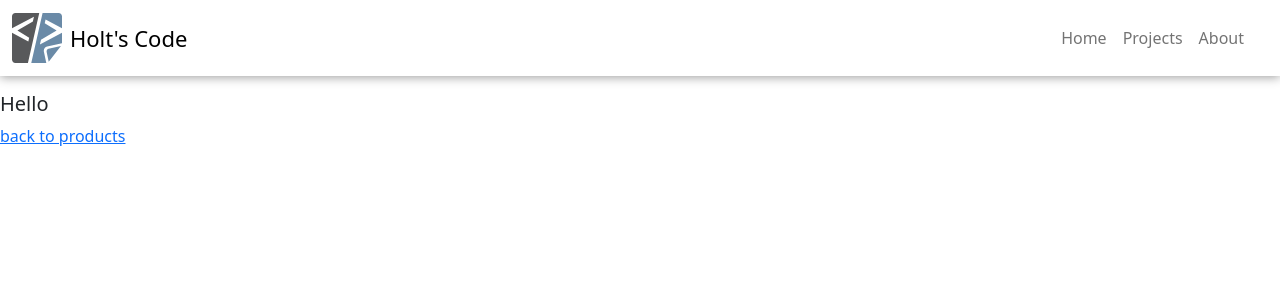
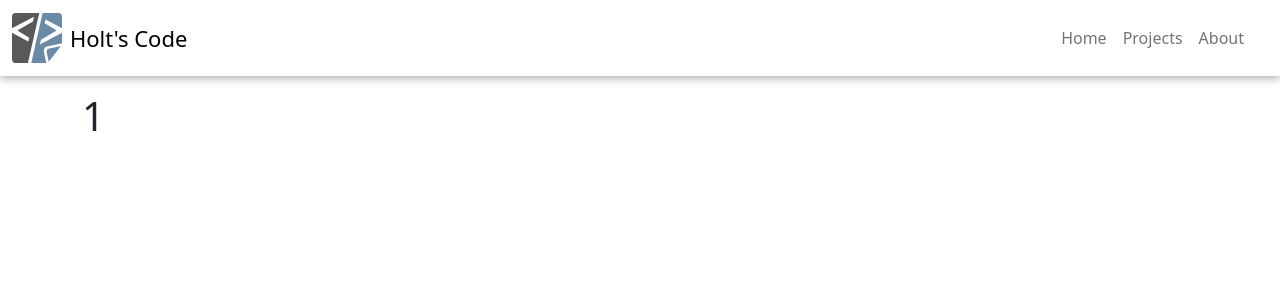
Before and after one commit to jholt33/holts-code, a React (Create React App) app: page /projects/1 in a window 1280 px wide. Shown: the top 300 px of the page. Built offline with nearby package versions, Linux system fonts and the light colour scheme.

Commit message:
Get id working on UI

```diff
--- a/src/App.js
+++ b/src/App.js
@@ -14,9 +14,8 @@ function App() {
         <Route path="/" element={<Layout />}>
           <Route path="/" element={<Home />} />
 
-          <Route path="projects" element={<Projects />}></Route>
-
-          <Route path="projects/:productId" element={<SingleProject />} />
+          <Route path="projects" element={<Projects />} />
+          <Route path="/projects/:productId" element={<SingleProject />} />
           <Route path="about" element={<About />} />
         </Route>
       </Routes>
--- a/src/pages/Projects.js
+++ b/src/pages/Projects.js
@@ -3,9 +3,10 @@ import Card from "react-bootstrap/Card";
 import products from "../data";
 import Row from "react-bootstrap/Row";
 import Col from "react-bootstrap/Col";
-import { Link } from "react-router-dom";
+// import { Link } from "react-router-dom";
+import { LinkContainer } from "react-router-bootstrap";
 
-const Projects = () => {
+function Projects() {
   return (
     <section className="container">
       <h1>Projects</h1>
@@ -21,14 +22,15 @@ const Projects = () => {
       <Row>
         {products.map((product) => {
           return (
-            <Col md={4}>
-              <Card key={product.id} className="my-3">
+            <Col md={4} key={product.id}>
+              <Card className="my-3">
                 <Card.Img variant="top" src={product.image} />
                 <Card.Body>
                   <Card.Title>{product.name}</Card.Title>
                   <Card.Text>{product.content}</Card.Text>
-                  <Button>Go somewhere</Button>
-                  <Link to={`/projects/${product.id}`}>more info</Link>
+                  <LinkContainer to={`/projects/${product.id}`}>
+                    <Button>Go somewhere</Button>
+                  </LinkContainer>
                 </Card.Body>
               </Card>
             </Col>
@@ -37,5 +39,5 @@ const Projects = () => {
       </Row>
     </section>
   );
-};
+}
 export default Projects;
--- a/src/pages/SingleProject.js
+++ b/src/pages/SingleProject.js
@@ -1,12 +1,24 @@
-import { Link, useParams } from "react-router-dom";
+import { useParams } from "react-router-dom";
 import products from "../data";
 
-const SingleProject = () => {
+function SingleProject() {
+  const { productId } = useParams();
+  const product = products.find((product) => product.id === productId);
+  const { name, image, content } = product || {};
+
   return (
-    <section>
-      <h5>Hello</h5>
-      <Link to="/projects">back to products</Link>
+    <section className="container">
+      <div>
+        <h1>
+          {name} {productId}
+        </h1>
+      </div>
+      <div>
+        <img src={image} alt={name} />
+        <p>{content}</p>
+      </div>
     </section>
   );
-};
+}
+
 export default SingleProject;
```
